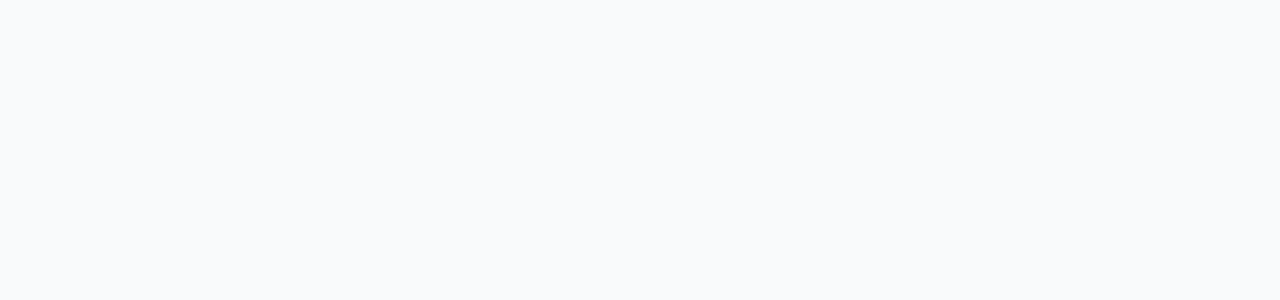
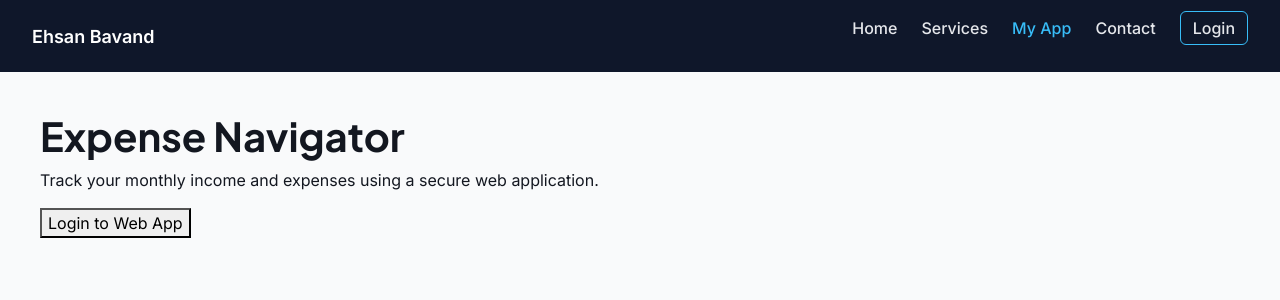
Before and after one commit to EhsanBavand/ExpenceNavigator_UI_API, a React (Vite) app in the folder expensenavigator.client/: page /my-app in a window 1280 px wide. Before the commit this address had no page. Shown: the top 300 px of the page. Built offline with nearby package versions, Linux system fonts and the light colour scheme.

Commit message:
First Step of new pages

```diff
--- /dev/null
+++ b/expensenavigator.client/src/CSS/PublicNavbar.css
@@ -0,0 +1,35 @@
+.public-navbar {
+    display: flex;
+    justify-content: space-between;
+    align-items: center;
+    padding: 16px 32px;
+    background-color: #0f172a;
+}
+
+.logo {
+    color: white;
+    font-weight: bold;
+    font-size: 18px;
+}
+
+.nav-links {
+    list-style: none;
+    display: flex;
+    gap: 24px;
+}
+
+    .nav-links a {
+        color: #e5e7eb;
+        text-decoration: none;
+        font-weight: 500;
+    }
+
+        .nav-links a.active {
+            color: #38bdf8;
+        }
+
+.login-btn {
+    border: 1px solid #38bdf8;
+    padding: 6px 12px;
+    border-radius: 6px;
+}
--- /dev/null
+++ b/expensenavigator.client/src/components/PublicLayout.jsx
@@ -0,0 +1,15 @@
+import { Outlet } from "react-router-dom";
+import PublicNavbar from "./PublicNavbar";
+
+function PublicLayout() {
+    return (
+        <>
+            <PublicNavbar />
+            <main style={{ padding: "40px" }}>
+                <Outlet />
+            </main>
+        </>
+    );
+}
+
+export default PublicLayout;
--- /dev/null
+++ b/expensenavigator.client/src/components/PublicNavbar.jsx
@@ -0,0 +1,20 @@
+import { NavLink } from "react-router-dom";
+import "../CSS/PublicNavbar.css";
+
+function PublicNavbar() {
+    return (
+        <nav className="public-navbar">
+            <div className="logo">Ehsan Bavand</div>
+
+            <ul className="nav-links">
+                <li><NavLink to="/">Home</NavLink></li>
+                <li><NavLink to="/services">Services</NavLink></li>
+                <li><NavLink to="/my-app">My App</NavLink></li>
+                <li><NavLink to="/contact">Contact</NavLink></li>
+                <li><NavLink to="/login" className="login-btn">Login</NavLink></li>
+            </ul>
+        </nav>
+    );
+}
+
+export default PublicNavbar;
--- /dev/null
+++ b/expensenavigator.client/src/pages/Contact.jsx
@@ -0,0 +1,5 @@
+function Contact() {
+    return <h1>Contact</h1>;
+}
+
+export default Contact;
--- /dev/null
+++ b/expensenavigator.client/src/pages/ExpenseNavigator.jsx
@@ -0,0 +1,20 @@
+import { useNavigate } from "react-router-dom";
+
+function ExpenseNavigator() {
+    const navigate = useNavigate();
+
+    return (
+        <div>
+            <h1>Expense Navigator</h1>
+            <p>
+                Track your monthly income and expenses using a secure web application.
+            </p>
+
+            <button onClick={() => navigate("/login")}>
+                Login to Web App
+            </button>
+        </div>
+    );
+}
+
+export default ExpenseNavigator;
--- /dev/null
+++ b/expensenavigator.client/src/pages/Home.jsx
@@ -0,0 +1,4 @@
+function Home() {
+    return <h1>Home – Ehsan Bavand</h1>;
+}
+export default Home;
--- /dev/null
+++ b/expensenavigator.client/src/pages/Services.jsx
@@ -0,0 +1,5 @@
+function Services() {
+    return <h1>Services</h1>;
+}
+
+export default Services;
--- a/expensenavigator.client/src/routes/AppRoutes.jsx
+++ b/expensenavigator.client/src/routes/AppRoutes.jsx
@@ -1,21 +1,37 @@
 import React, { useState } from "react";
 import { Routes, Route, Navigate, useNavigate } from "react-router-dom";
+
+// ✅ EXISTING PAGES
 import LoginPage from "../pages/Login";
 import DashboardPage from "../pages/DashboardPage";
 import IncomePage from "../pages/IncomePage";
 import ExpensesPage from "../pages/ExpensesPage";
-//import ExpensesPage2 from "../pages/ExpensesPage2";
 import SavingPage from "../pages/SavingPage";
 import ForgotPassword from "../pages/ForgotPassword";
 import ResetPassword from "../pages/ResetPassword";
 import Layout from "../components/Layout";
 
-const ProtectedRoute = ({ isAuth, children }) => isAuth ? children : <Navigate to="/login" replace />;
-const PublicRoute = ({ isAuth, children }) => isAuth ? <Navigate to="/dashboard" replace /> : children;
+// ✅ NEW PUBLIC PAGES
+import Home from "../pages/Home";
+import Services from "../pages/Services";
+import ExpenseNavigator from "../pages/ExpenseNavigator";
+import Contact from "../pages/Contact";
+import PublicLayout from "../components/PublicLayout";
+
+
+
+
+const ProtectedRoute = ({ isAuth, children }) =>
+    isAuth ? children : <Navigate to="/login" replace />;
+
+const PublicRoute = ({ isAuth, children }) =>
+    isAuth ? <Navigate to="/dashboard" replace /> : children;
 
 const AppRoutes = () => {
     const navigate = useNavigate();
-    const [isAuthenticated, setIsAuthenticated] = useState(!!localStorage.getItem("token"));
+    const [isAuthenticated, setIsAuthenticated] = useState(
+        !!localStorage.getItem("token")
+    );
 
     const handleLoginSuccess = (token, userId) => {
         localStorage.setItem("token", token);
@@ -33,21 +49,68 @@ const AppRoutes = () => {
 
     return (
         <Routes>
-            <Route path="/" element={<Navigate to="/login" replace />} />
-            <Route
-                path="/login"
-                element={
+            {/* ✅ PUBLIC WEBSITE */}
+            <Route element={<PublicLayout />}>
+                <Route path="/" element={<Home />} />
+                <Route path="/services" element={<Services />} />
+                <Route path="/my-app" element={<ExpenseNavigator />} />
+                <Route path="/contact" element={<Contact />} />
+            </Route>
+
+
+
+
+            {/* ✅ AUTH */}
+            <Route path="/login" element={
                     <PublicRoute isAuth={isAuthenticated}>
                         <LoginPage onLoginSuccess={handleLoginSuccess} />
                     </PublicRoute>
                 }
-            />            <Route path="/forgot-password" element={<ForgotPassword />} />
+            />
+            <Route path="/forgot-password" element={<ForgotPassword />} />
             <Route path="/reset-password" element={<ResetPassword />} />
-            <Route path="/dashboard" element={<ProtectedRoute isAuth={isAuthenticated}><Layout onLogout={handleLogout}><DashboardPage /></Layout></ProtectedRoute>} />
-            <Route path="/income" element={<ProtectedRoute isAuth={isAuthenticated}><Layout onLogout={handleLogout}><IncomePage /></Layout></ProtectedRoute>} />
-            <Route path="/expenses" element={<ProtectedRoute isAuth={isAuthenticated}><Layout onLogout={handleLogout}><ExpensesPage /></Layout></ProtectedRoute>} />
-            {/*<Route path="/expenses2" element={<ProtectedRoute isAuth={isAuthenticated}><Layout onLogout={handleLogout}><ExpensesPage2 /></Layout></ProtectedRoute>} />*/}
-            <Route path="/saving" element={<ProtectedRoute isAuth={isAuthenticated}><Layout onLogout={handleLogout}><SavingPage /></Layout></ProtectedRoute>} />
+
+            {/* ✅ PROTECTED APP */}
+            <Route
+                path="/dashboard"
+                element={
+                    <ProtectedRoute isAuth={isAuthenticated}>
+                        <Layout onLogout={handleLogout}>
+                            <DashboardPage />
+                        </Layout>
+                    </ProtectedRoute>
+                }
+            />
+            <Route
+                path="/income"
+                element={
+                    <ProtectedRoute isAuth={isAuthenticated}>
+                        <Layout onLogout={handleLogout}>
+                            <IncomePage />
+                        </Layout>
+                    </ProtectedRoute>
+                }
+            />
+            <Route
+                path="/expenses"
+                element={
+                    <ProtectedRoute isAuth={isAuthenticated}>
+                        <Layout onLogout={handleLogout}>
+                            <ExpensesPage />
+                        </Layout>
+                    </ProtectedRoute>
+                }
+            />
+            <Route
+                path="/saving"
+                element={
+                    <ProtectedRoute isAuth={isAuthenticated}>
+                        <Layout onLogout={handleLogout}>
+                            <SavingPage />
+                        </Layout>
+                    </ProtectedRoute>
+                }
+            />
         </Routes>
     );
 };
```
